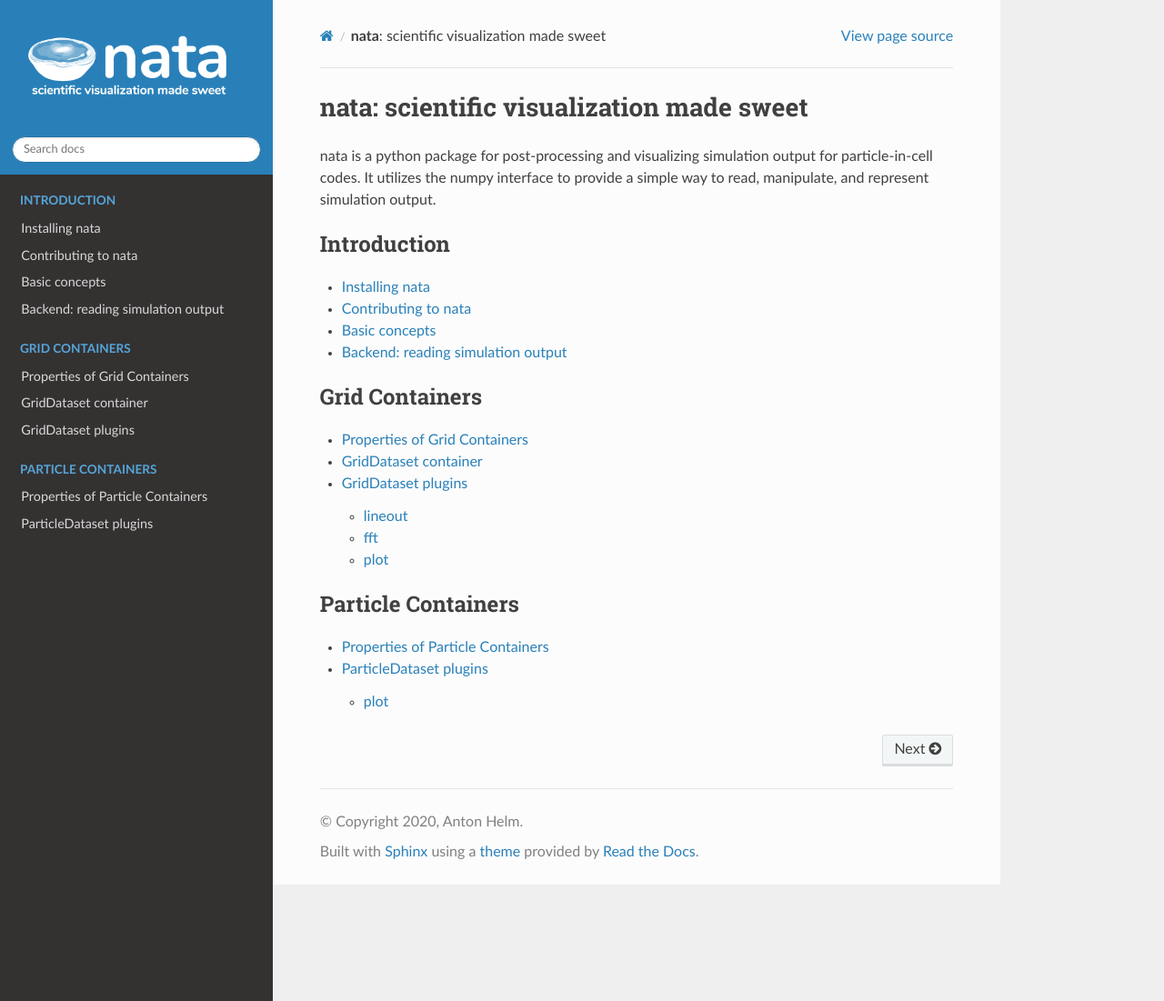
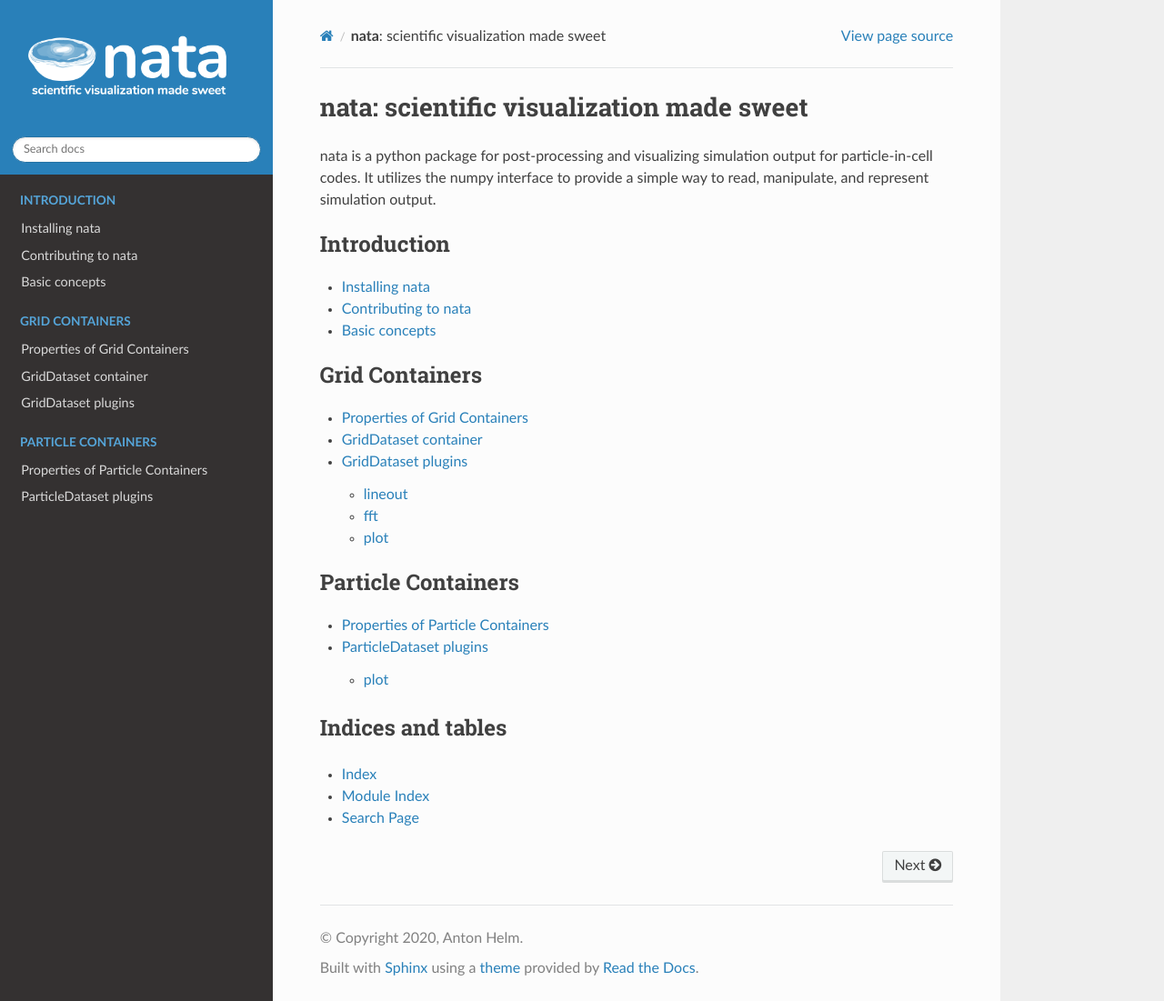
Before and after one commit to GoLP-IST/nata, a Sphinx documentation site: the page built from docs/index.rst, in a window 1280 px wide and 1101 px high. Shown: the whole window at 91% size. Built offline with Sphinx 7.4.7 and the Read the Docs theme 2.0.0, drawn with Linux system fonts in a browser that asks for light colours.

Commit message:
removed backends/intro and added indices/table

```diff
--- a/docs/backends/intro.rst
+++ /dev/null
@@ -1,2 +0,0 @@
-Backend: reading simulation output
-==================================
--- a/docs/index.rst
+++ b/docs/index.rst
@@ -26,3 +25,10 @@ a simple way to read, manipulate, and represent simulation output.
 
    particles/intro
    particles/plugins/index
+
+Indices and tables
+==================
+
+* :ref:`genindex`
+* :ref:`modindex`
+* :ref:`search`
```
Also changed, not shown: other parts of docs/index.rst (+0 -1 lines).
